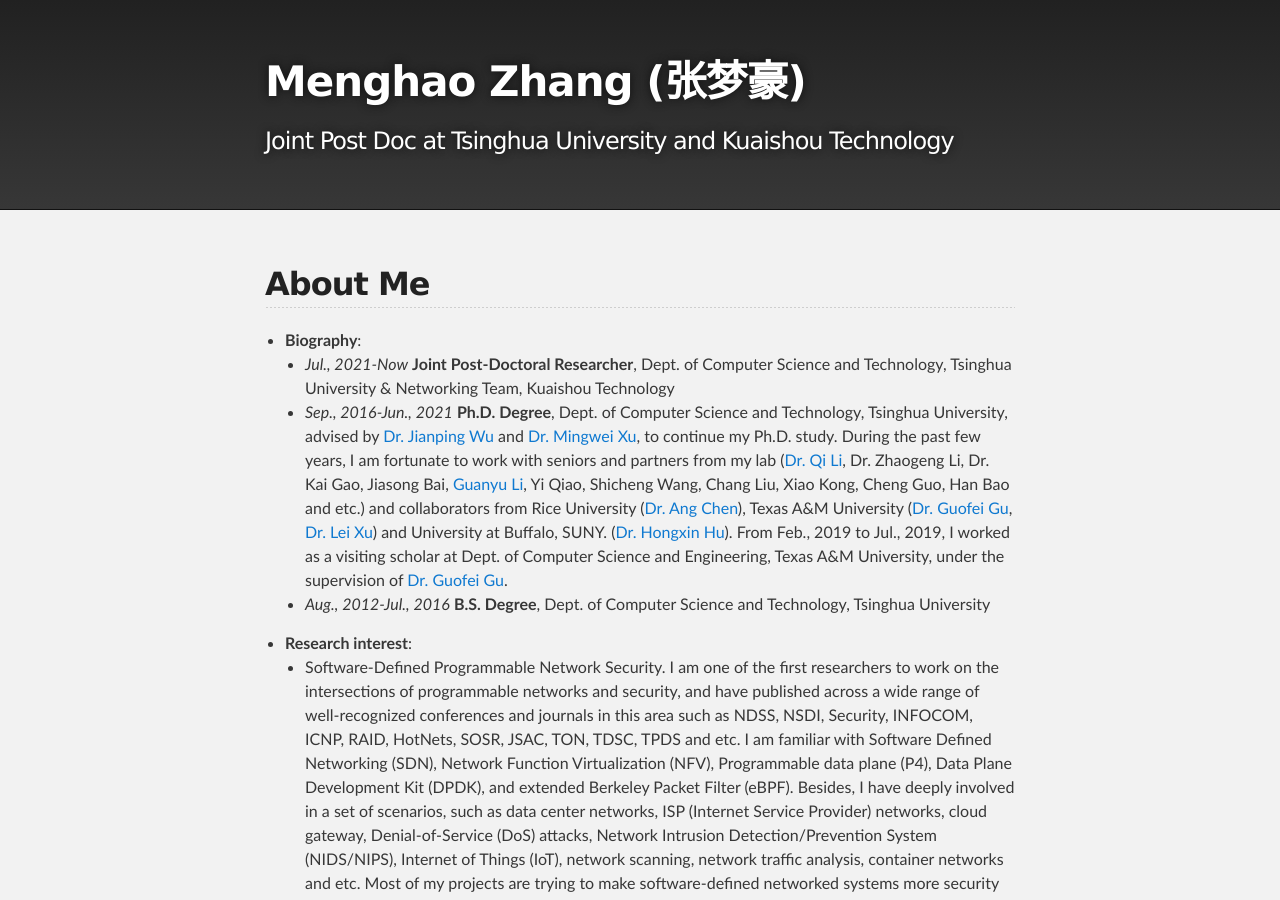
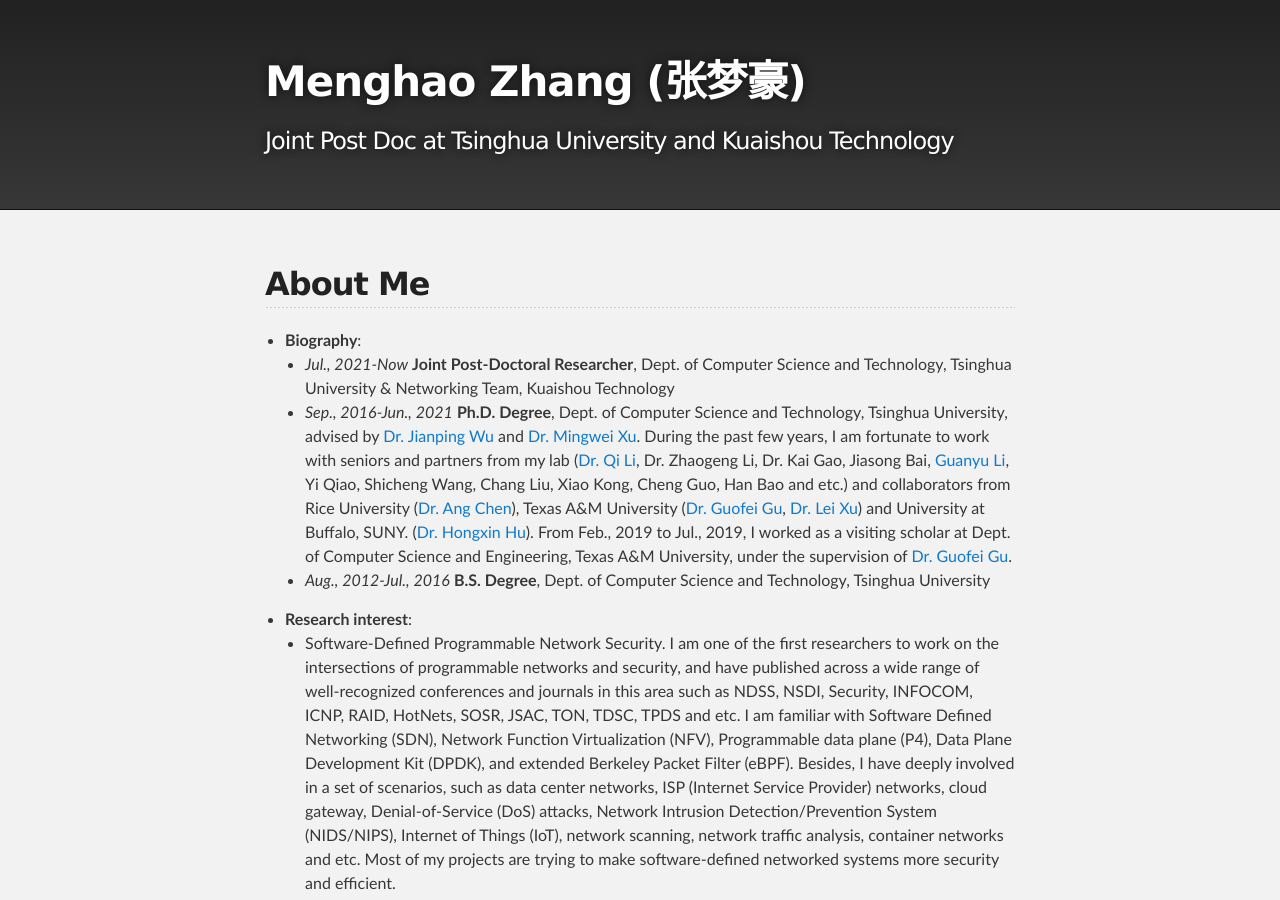
Before and after one commit to zhangmenghao/zhangmenghao.github.io, a Jekyll site: the page built from index.md, in a window 1280 px wide and 900 px high. Built offline with Jekyll 4.4.1, drawn with Linux system fonts in a browser that asks for light colours.

Commit message:
Update bio

```diff
--- a/index.md
+++ b/index.md
@@ -10,7 +10,7 @@
 
 * **Biography**:
     - *Jul., 2021-Now*  **Joint Post-Doctoral Researcher**, Dept. of Computer Science and Technology, Tsinghua University & Networking Team, Kuaishou Technology
-    - *Sep., 2016-Jun., 2021*  **Ph.D. Degree**, Dept. of Computer Science and Technology, Tsinghua University, advised by [Dr. Jianping Wu](https://www.cs.tsinghua.edu.cn/csen/info/1059/4003.htm) and [Dr. Mingwei Xu](http://routing.netlab.edu.cn/tiki-index.php?page=Mingwei+Xu), to continue my Ph.D. study. During the past few years, I am fortunate to work with seniors and partners from my lab ([Dr. Qi Li](https://sites.google.com/site/qili2012/), Dr. Zhaogeng Li, Dr. Kai Gao, Jiasong Bai, [Guanyu Li](https://guanyu.li/), Yi Qiao, Shicheng Wang, Chang Liu, Xiao Kong, Cheng Guo, Han Bao and etc.) and collaborators from Rice University ([Dr. Ang Chen](https://www.cs.rice.edu/~angchen/)), Texas A&M University ([Dr. Guofei Gu](http://faculty.cs.tamu.edu/guofei/), [Dr. Lei Xu](http://students.cse.tamu.edu/xray2012/)) and University at Buffalo, SUNY. ([Dr. Hongxin Hu](https://cse.buffalo.edu/~hongxinh/)).
+    - *Sep., 2016-Jun., 2021*  **Ph.D. Degree**, Dept. of Computer Science and Technology, Tsinghua University, advised by [Dr. Jianping Wu](https://www.cs.tsinghua.edu.cn/csen/info/1059/4003.htm) and [Dr. Mingwei Xu](http://routing.netlab.edu.cn/tiki-index.php?page=Mingwei+Xu). During the past few years, I am fortunate to work with seniors and partners from my lab ([Dr. Qi Li](https://sites.google.com/site/qili2012/), Dr. Zhaogeng Li, Dr. Kai Gao, Jiasong Bai, [Guanyu Li](https://guanyu.li/), Yi Qiao, Shicheng Wang, Chang Liu, Xiao Kong, Cheng Guo, Han Bao and etc.) and collaborators from Rice University ([Dr. Ang Chen](https://www.cs.rice.edu/~angchen/)), Texas A&M University ([Dr. Guofei Gu](http://faculty.cs.tamu.edu/guofei/), [Dr. Lei Xu](http://students.cse.tamu.edu/xray2012/)) and University at Buffalo, SUNY. ([Dr. Hongxin Hu](https://cse.buffalo.edu/~hongxinh/)).
     From Feb., 2019 to Jul., 2019, I worked as a visiting scholar at Dept. of Computer Science and Engineering, Texas A&M University, under the supervision of [Dr. Guofei Gu](http://faculty.cs.tamu.edu/guofei/).
     - *Aug., 2012-Jul., 2016*  **B.S. Degree**, Dept. of Computer Science and Technology, Tsinghua University
 * **Research interest**:
```
